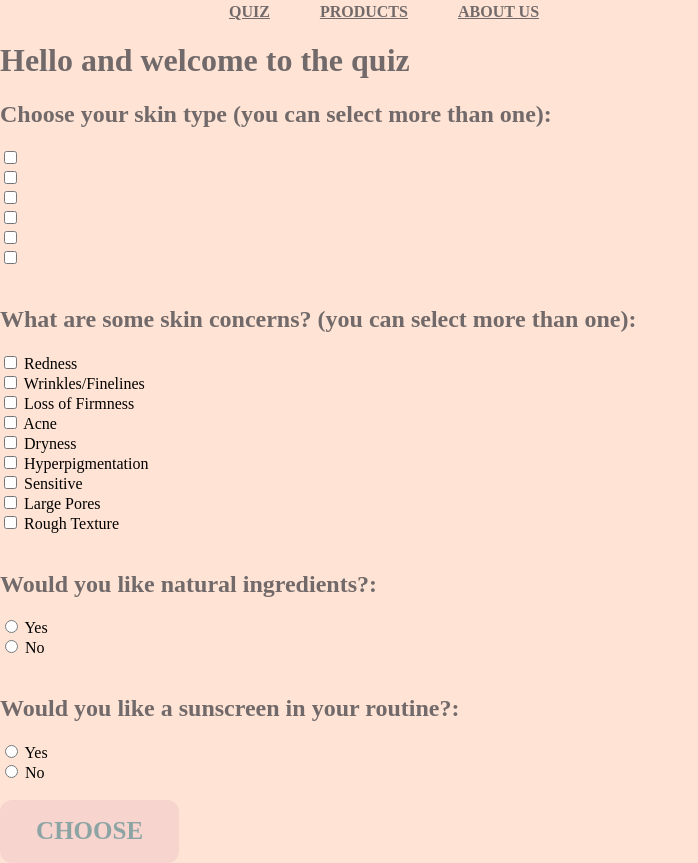
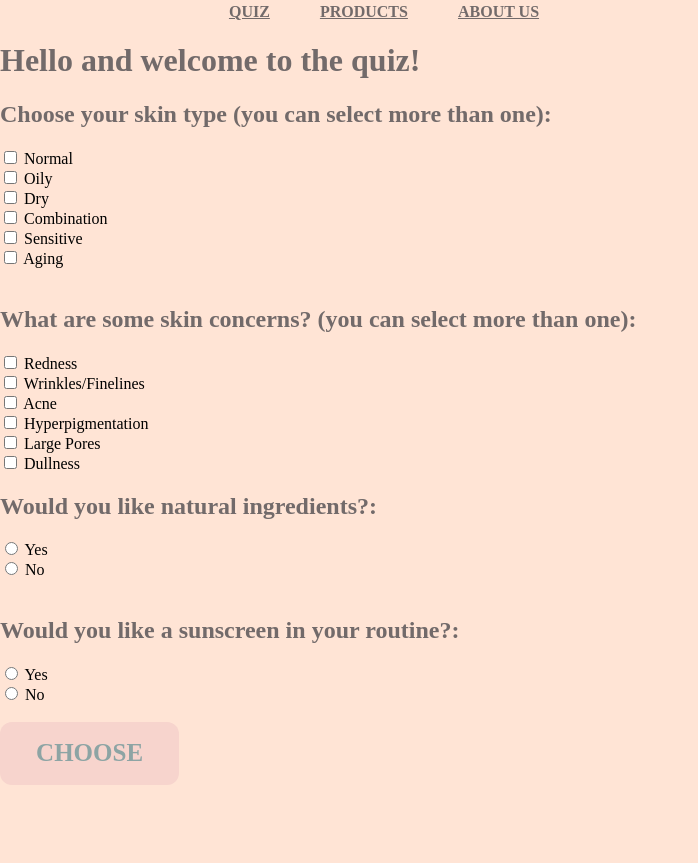
Before and after one commit to Sfecher/Mindful-Essentials, a PHP site: page /quiz.php in a window 1280 px wide. Shown: the part 301-1164 px from the top of the page, without its empty margins (0-698 px from the left). After the commit the page ends 1086 px from the top, so only its background shows below. Run offline with PHP 8.4, Linux system fonts and the light colour scheme.

Commit message:
Update quiz.php

```diff
--- a/quiz.php
+++ b/quiz.php
@@ -1,78 +1,82 @@
+<!-- This page is the quiz that the user will take to specify what they are wanting to get out of the quiz (skin care wants and needs) -->
+<?php
+    session_start();
+    $_SESSION['userName'] = 'Root';
+?>
+
 <!DOCTYPE html>
 <html lang="en">
     <head>
-        <title>SKIN CARE</title>
-        <link rel="stylesheet" href="stylesheet.css">
+        <link rel="icon" href="brain.jpg" type="image/x-icon">
     </head>
     <body>
-        <div id="wrapper">
-            <img src="imgs/logo2.png" alt="logo" id="logo">
-            <nav>
-                <a href="quiz.php" class="navLink">QUIZ</a>
-                <a href="#" class="navLink">PRODUCTS</a>
-                <a href="#" class="navLink">ABOUT US</a>
-            </nav>
-        </div>
-        <h1> Hello and welcome to the quiz</h1>
-        <form method="get">
+         <?php include ("header.php")?>
+        <?php include ("nav.php")?>
+
+        <h1> Hello and welcome to the quiz!</h1>
+        <form method="post" action="result.php">
+
             <h2>Choose your skin type (you can select more than one):</h2>
-            <input class="normal" type='checkbox' name='normal' value='valuable' id="normal"/>
-            <label for="normal"></label><br>
 
-            <input class="oily" type='checkbox' name='oily' value='valuable' id="oily"/>
-            <label for="oily"></label><br>
+            <input class="normal" type='checkbox' name='skinType[]' value='Normal' id="normal"/>
+            <label for="skinType[]">Normal</label><br>
 
-            <input class="dry" type='checkbox' name='dry' value='valuable' id="dry"/>
-            <label for="dry"></label><br>
+            <input class="oily" type='checkbox' name='skinType[]' value='Oily' id="oily"/>
+            <label for="skinType[]">Oily</label><br>
 
-            <input class="combination" type='checkbox' name='combination' value='valuable' id="combination"/>
-            <label for="combination"></label><br>
+            <input class="dry" type='checkbox' name='skinType[]' value='Dry' id="dry"/>
+            <label for="skinType[]">Dry</label><br>
 
-            <input class="sensitive" type='checkbox' name='sensitive' value='valuable' id="sensitive"/>
-            <label for="sensitive"></label><br>
+            <input class="combination" type='checkbox' name='skinType[]' value='Combination' id="combination"/>
+            <label for="skinType[]">Combination</label><br>
 
-            <input class="aging" type='checkbox' name='aging' value='valuable' id="aging"/>
-            <label for="aging"></label><br><br>
+            <input class="sensitive" type='checkbox' name='skinType[]' value='Sensitive' id="sensitive"/>
+            <label for="skinType[]">Sensitive</label><br>
+
+            <input class="aging" type='checkbox' name='skinType[]' value='Aging' id="aging"/>
+            <label for="skinType[]">Aging</label><br><br>
+
 
             <h2>What are some skin concerns? (you can select more than one):</h2>
-            <input class="redness" type='checkbox' name='redness' value='valuable' id="redness"/>
-            <label for="redness">Redness</label><br>
 
-            <input class="wrinkles" type='checkbox' name='wrinkles' value='valuable' id="wrinkles"/>
-            <label for="wrinkles">Wrinkles/Finelines</label><br>
+            <input class="redness" type='checkbox' name='concerns[]' value='Redness' id="Redness"/>
+            <label for="concerns[]">Redness</label><br>
 
-            <input class="firmness" type='checkbox' name='firmness' value='valuable' id="firmness"/>
-            <label for="firmness">Loss of Firmness</label><br>
+            <input class="wrinkles" type='checkbox' name='concerns[]' value='Wrinkles' id="Wrinkles"/>
+            <label for="concerns[]">Wrinkles/Finelines</label><br>
 
-            <input class="acne" type='checkbox' name='acne' value='valuable' id="acne"/>
-            <label for="acne">Acne</label><br>
+            <input class="acne" type='checkbox' name='concerns[]' value='Problem Skin' id="Problem Skin"/>
+            <label for="concerns[]">Acne</label><br>
 
-            <input class="dryness" type='checkbox' name='dryness' value='valuable' id="dryness"/>
-            <label for="dryness">Dryness</label><br>
 
-            <input class="hyperpigmentation" type='checkbox' name='hyperpigmentation' value='valuable' id="hyperpigmentation"/>
-            <label for="hyperpigmentation">Hyperpigmentation</label><br>
+            <input class="hyperpigmentation" type='checkbox' name='concerns[]' value='hyperpigmentation' id="Hyperpigmentation"/>
+            <label for="concerns[]">Hyperpigmentation</label><br>
 
-            <input class="sensitiveC" type='checkbox' name='sensitiveC' value='valuable' id="sensitiveC"/>
-            <label for="sensitiveC">Sensitive</label><br>
 
-            <input class="pores" type='checkbox' name='pores' value='valuable' id="pores"/>
-            <label for="pores">Large Pores</label><br>
+            <input class="pores" type='checkbox' name='concerns[]' value='Pores' id="Pores"/>
+            <label for="concerns[]">Large Pores</label><br>
 
-            <input class="texture" type='checkbox' name='texture' value='valuable' id="texture"/>
-            <label for="texture">Rough Texture</label><br><br>
+            <input class="dullness" type='checkbox' name='concerns[]' value='Dullness' id="Dullness"/>
+            <label for="concerns[]">Dullness</label><br>
+
+
 
             <h2>Would you like natural ingredients?:</h2>
-            <input class="yes" type='radio' name='yes' value='valuable' id="yes"/>
-            <label for="yes">Yes</label><br>
-            <input class="no" type='radio' name='no' value='valuable' id="no"/>
-            <label for="no">No</label><br><br>
+
+            <input class="yes" type='radio' name='natural' value='yesNat' id="yes"/>
+            <label for="natural">Yes</label><br>
+
+            <input class="no" type='radio' name='natural' value='noNat' id="no"/>
+            <label for="natural">No</label><br><br>
+
 
             <h2>Would you like a sunscreen in your routine?:</h2>
-            <input class="yes" type='radio' name='yes' value='valuable' id="yes"/>
-            <label for="yes">Yes</label><br>
-            <input class="no" type='radio' name='no' value='valuable' id="no"/>
-            <label for="no">No</label><br><br>
+
+            <input class="sunscreen" type='radio' name='sunscreen' value='yesScreen' id="sunscreen"/>
+            <label for="sunscreen">Yes</label><br>
+
+            <input class="sunscreen" type='radio' name='sunscreen' value='noScreen' id="sunscreen"/>
+            <label for="sunscreen">No</label><br><br>
 
             <input class="skinT" type="submit" name="button" id="button" value="CHOOSE">
         </form>
```
